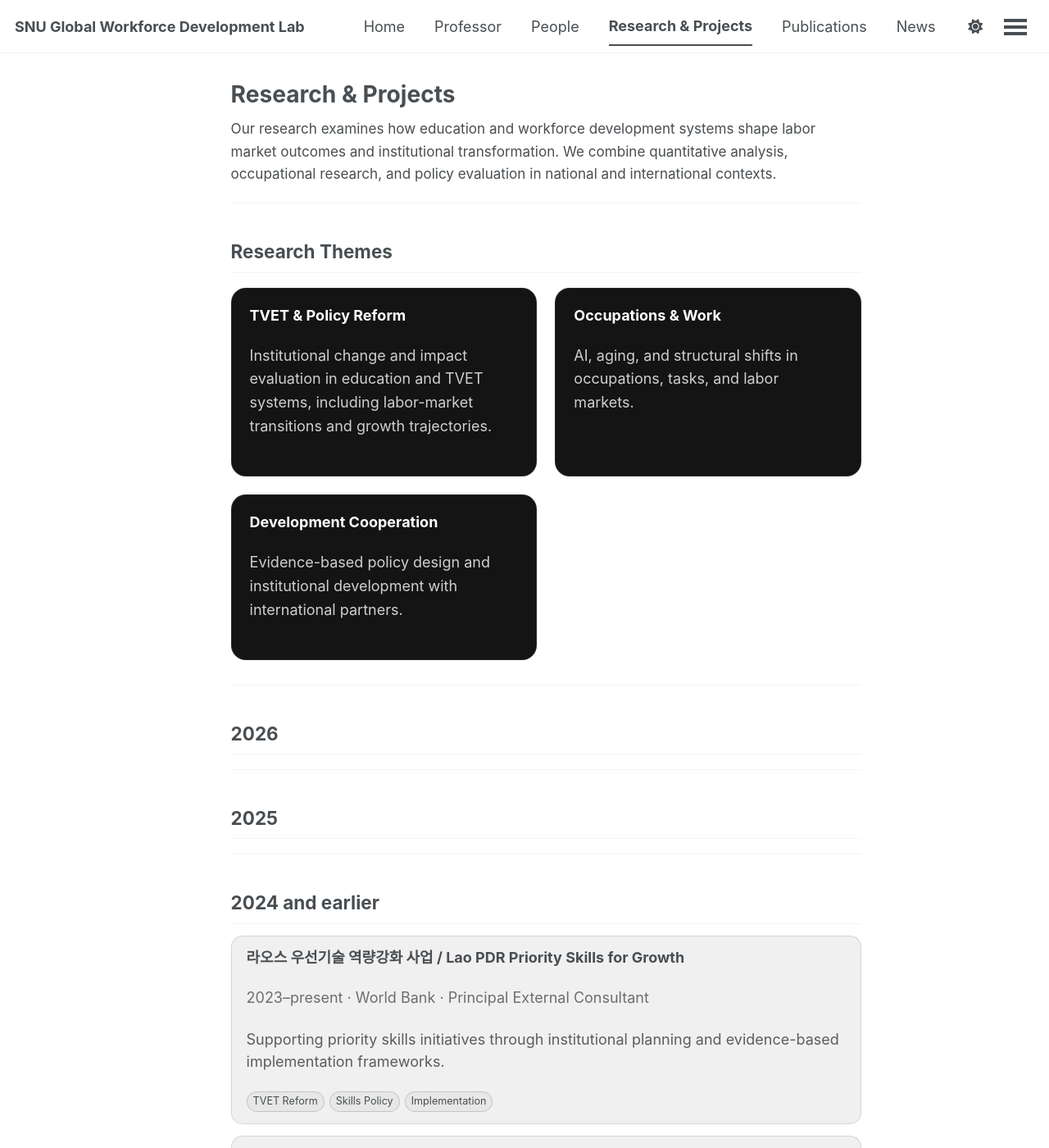
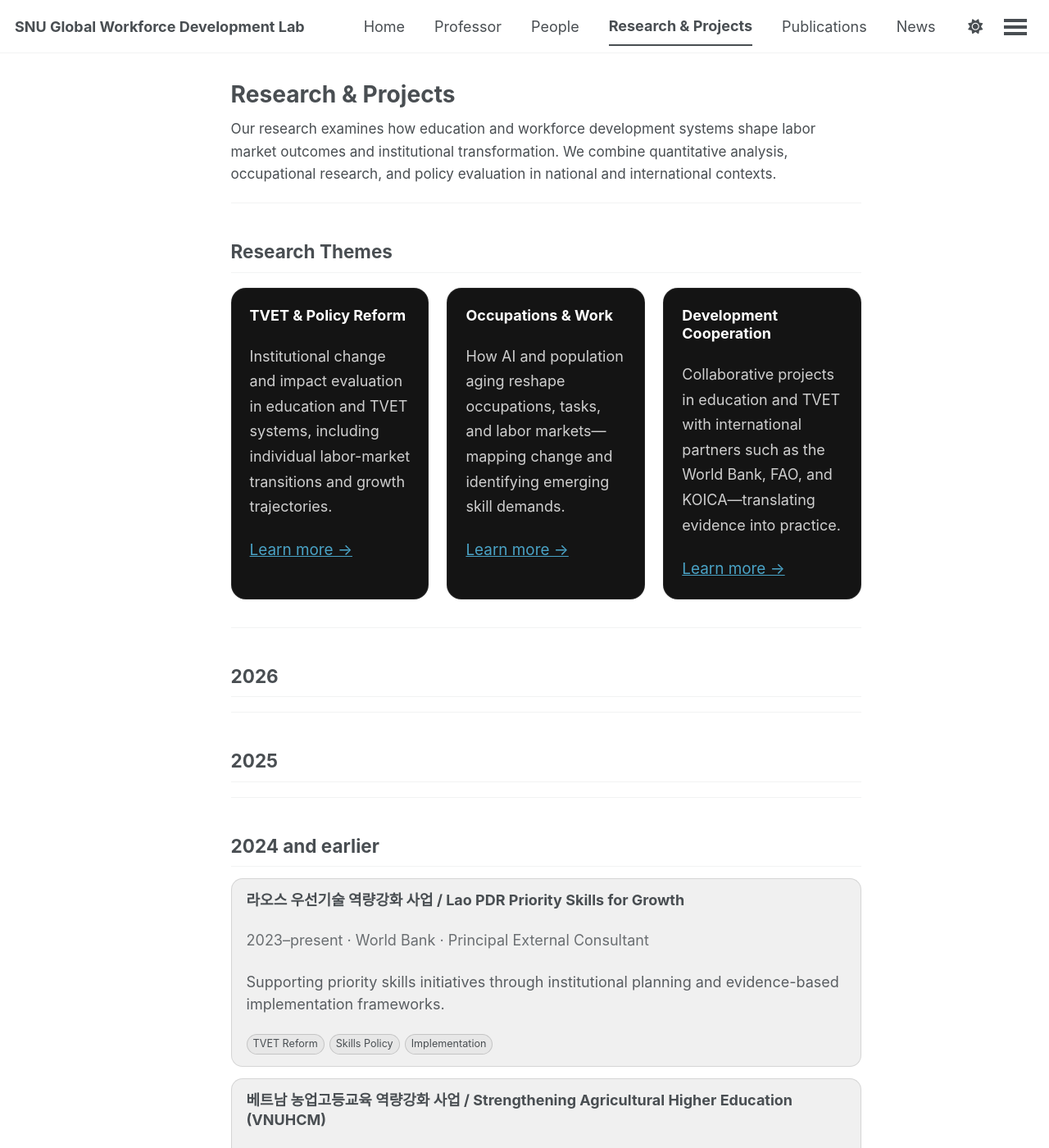
Before and after one commit to snu-global-workforce-lab/snu-global-workforce-lab.github.io, a Jekyll site: the page built from _pages/research.md, in a window 1280 px wide and 1400 px high. Shown: the whole window at 82% size. Built offline with Jekyll 4.4.1, drawn with Linux system fonts in a browser that asks for light colours; a script bundle is joined from its source files by our own code; library files that are not in the unit come from our copies; some of the changed lines change nothing that is shown.

Commit message:
Update research.md

```diff
--- a/_pages/research.md
+++ b/_pages/research.md
@@ -7,54 +7,71 @@ author_profile: false
 <style>
 
 /* =========================
-   Research Themes (카드형)
+   Research Themes (3 fixed cards)
    ========================= */
 
 .theme-grid{
   display:grid;
-  grid-template-columns: repeat(auto-fill, minmax(260px, 1fr));
+  grid-template-columns: repeat(3, 1fr);
   gap:22px;
-  margin: 18px 0 30px 0;
+  margin: 18px 0 34px 0;
 }
+
+@media (max-width: 900px){
+  .theme-grid{
+    grid-template-columns: 1fr;
+  }
+}
+
 .theme-card{
   border-radius:18px;
   padding:22px;
-  background: #141414;                  /* 부드러운 차콜 */
-  border: 1px solid rgba(255,255,255,0.08);
-  color: #d9d9d9;
-  transition: transform 0.18s ease, box-shadow 0.18s ease, border-color 0.18s ease;
+  background:#141414;
+  border:1px solid rgba(255,255,255,0.08);
+  transition: transform 0.18s ease, box-shadow 0.18s ease, background 0.18s ease;
 }
 
 .theme-card:hover{
   transform: translateY(-2px);
+  background:#1c1c1c;
   box-shadow: 0 12px 24px rgba(0,0,0,0.35);
-  border-color: rgba(255,255,255,0.15);
 }
 
 .theme-title{
-  margin:0 0 10px 0;
-  font-size:1.35rem;
+  margin:0 0 12px 0;
+  font-size:1.45rem;
   line-height:1.25;
   color:#ffffff;
 }
 
 .theme-desc{
-  margin:0;
-  font-size:0.95rem;
-  line-height:1.6;
+  margin:0 0 18px 0;
+  font-size:1rem;
+  line-height:1.7;
   color:#cfcfcf;
 }
 
+.theme-link{
+  font-size:1.05rem;
+  color:#4aa3c6;
+  text-decoration:none;
+}
+
+.theme-link:hover{
+  text-decoration:underline;
+}
+
+
 /* =========================
-   Project Cards (납작, 작은 폰트)
+   Project Cards (compact)
    ========================= */
 
 .project-card{
   border-radius:14px;
   padding:14px 18px;
-  margin: 14px 0;
+  margin:14px 0;
   background: rgba(128,128,128,0.12);
-  border: 1px solid rgba(128,128,128,0.24);
+  border:1px solid rgba(128,128,128,0.24);
   transition: transform 0.18s ease, box-shadow 0.18s ease;
 }
 
@@ -65,19 +82,19 @@ author_profile: false
 
 .project-title{
   margin:0 0 4px 0;
-  font-size:1rem;              /* 작게 */
+  font-size:1rem;
   line-height:1.35;
 }
 
 .project-meta{
   margin:0 0 6px 0;
-  font-size:0.82rem;           /* 작게 */
+  font-size:0.82rem;
   opacity:0.8;
 }
 
 .project-desc{
   margin:0 0 8px 0;
-  font-size:0.85rem;           /* 작게 */
+  font-size:0.85rem;
   line-height:1.5;
   opacity:0.9;
 }
@@ -99,7 +116,7 @@ author_profile: false
 </style>
 
 
-<p style="max-width: 900px; font-size:0.95rem; line-height:1.6;">
+<p style="max-width:900px; font-size:0.95rem; line-height:1.6;">
 Our research examines how education and workforce development systems shape labor market outcomes and institutional transformation.
 We combine quantitative analysis, occupational research, and policy evaluation in national and international contexts.
 </p>
@@ -113,23 +130,28 @@ We combine quantitative analysis, occupational research, and policy evaluation i
   <div class="theme-card">
     <p class="theme-title"><strong>TVET & Policy Reform</strong></p>
     <p class="theme-desc">
-      Institutional change and impact evaluation in education and TVET systems,
-      including labor-market transitions and growth trajectories.
+      Institutional change and impact evaluation in education and TVET systems, including
+      individual labor-market transitions and growth trajectories.
     </p>
+    <a class="theme-link">Learn more →</a>
   </div>
 
   <div class="theme-card">
     <p class="theme-title"><strong>Occupations & Work</strong></p>
     <p class="theme-desc">
-      AI, aging, and structural shifts in occupations, tasks, and labor markets.
+      How AI and population aging reshape occupations, tasks, and labor markets—mapping change
+      and identifying emerging skill demands.
     </p>
+    <a class="theme-link">Learn more →</a>
   </div>
 
   <div class="theme-card">
     <p class="theme-title"><strong>Development Cooperation</strong></p>
     <p class="theme-desc">
-      Evidence-based policy design and institutional development with international partners.
+      Collaborative projects in education and TVET with international partners such as the
+      World Bank, FAO, and KOICA—translating evidence into practice.
     </p>
+    <a class="theme-link">Learn more →</a>
   </div>
 
 </div>
@@ -138,13 +160,13 @@ We combine quantitative analysis, occupational research, and policy evaluation i
 
 ## 2026
 
-<!-- 새 프로젝트가 생기면 여기에 추가 -->
+<!-- Add projects here -->
 
 ---
 
 ## 2025
 
-<!-- 새 프로젝트가 생기면 여기에 추가 -->
+<!-- Add projects here -->
 
 ---
 
```
